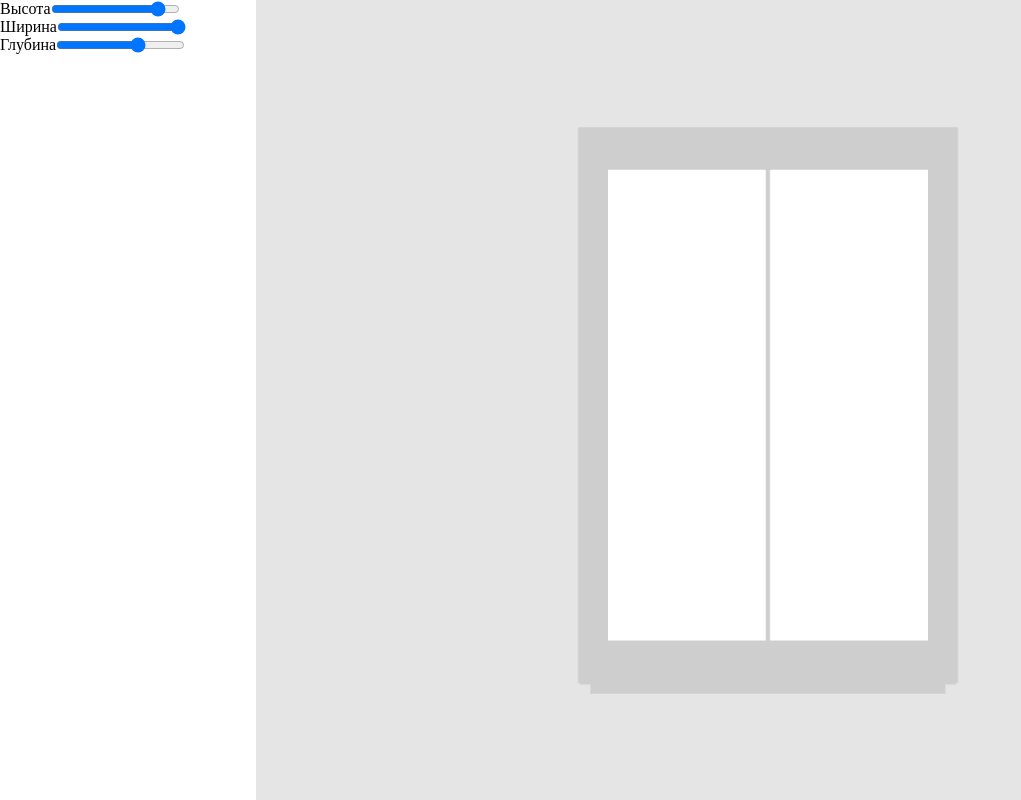
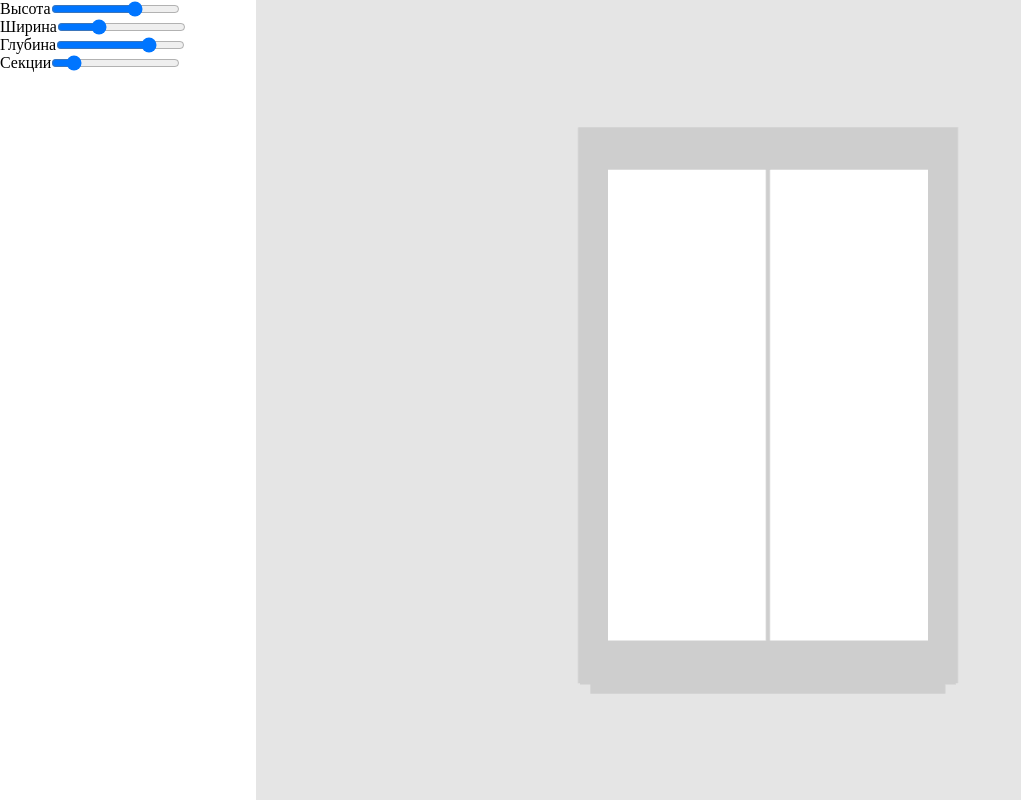
Before and after one commit to l-lOmenl-l/Three-3dConst, a React (Vite) app: page / in a window 1280 px wide. Shown: the whole page, without its empty margins (0-1021 px from the left). Built offline with nearby package versions, Linux system fonts and the light colour scheme.

Commit message:
add_section_input

```diff
--- a/src/assets/components/screens/home/Home.jsx
+++ b/src/assets/components/screens/home/Home.jsx
@@ -12,15 +12,19 @@ export const Home = () => {
   function changeRender({ target }) {
     switch (true) {
       case target.name=='width':
-        params_closet.x =  Number(target.value)
+        params_closet.sizes.width =  Number(target.value)
         BuildCloset()
         break;
       case target.name=='height':
-        params_closet.z = Number(target.value)
+        params_closet.sizes.height = Number(target.value)
         BuildCloset()
         break;
-      case target.name=='deep':
-        params_closet.y = Number(target.value)
+      case target.name=='depth':
+        params_closet.sizes.depth = Number(target.value)
+        BuildCloset()
+        break;
+      case target.name=='section':
+        params_closet.amount_section = Number(target.value)
         BuildCloset()
         break;
     }
@@ -31,19 +35,25 @@ export const Home = () => {
       <div className={styles.lineMenu}>
         <p className="text-btn">Высота</p>
         <div className={styles.lineBtn}>
-          <input className="btn" name="height" onChange={changeRender} min="0" max="250" type="range" defaultValue="220" />
+          <input className="btn" name="height" onChange={changeRender} min="50" max="300" type="range" defaultValue="220" />
         </div>
       </div>
       <div className={styles.lineMenu}>
         <p className="text-btn">Ширина</p>
         <div className={styles.lineBtn}>
-          <input className="btn" name="width" onClick={changeRender} type="range" value="160" />
+          <input className="btn" name="width" onChange={changeRender}  min="100" max="300" type="range" defaultValue="160" />
         </div>
       </div>
       <div className={styles.lineMenu}>
         <p className="text-btn">Глубина</p>
         <div className={styles.lineBtn}>
-          <input className="btn" name="deep" onClick={changeRender} type="range" value="65" />
+          <input className="btn" name="depth" onChange={changeRender}  min="35" max="75" type="range" defaultValue="65" />
+        </div>
+      </div>
+      <div className={styles.lineMenu}>
+        <p className="text-btn">Секции</p>
+        <div className={styles.lineBtn}>
+          <input className="btn" name="section" onChange={changeRender}  min="1" max="9" type="range" defaultValue="2" />
         </div>
       </div>
         <BuildCloset />
--- a/src/assets/components/screens/home/build/closet.jsx
+++ b/src/assets/components/screens/home/build/closet.jsx
@@ -1,4 +1,4 @@
-import * as THREE from 'three';
+
 class closet{
     constructor(series, option,amount_section, height, width, depth, materialCorpus, materialProfile) {
         this.series = series
```
